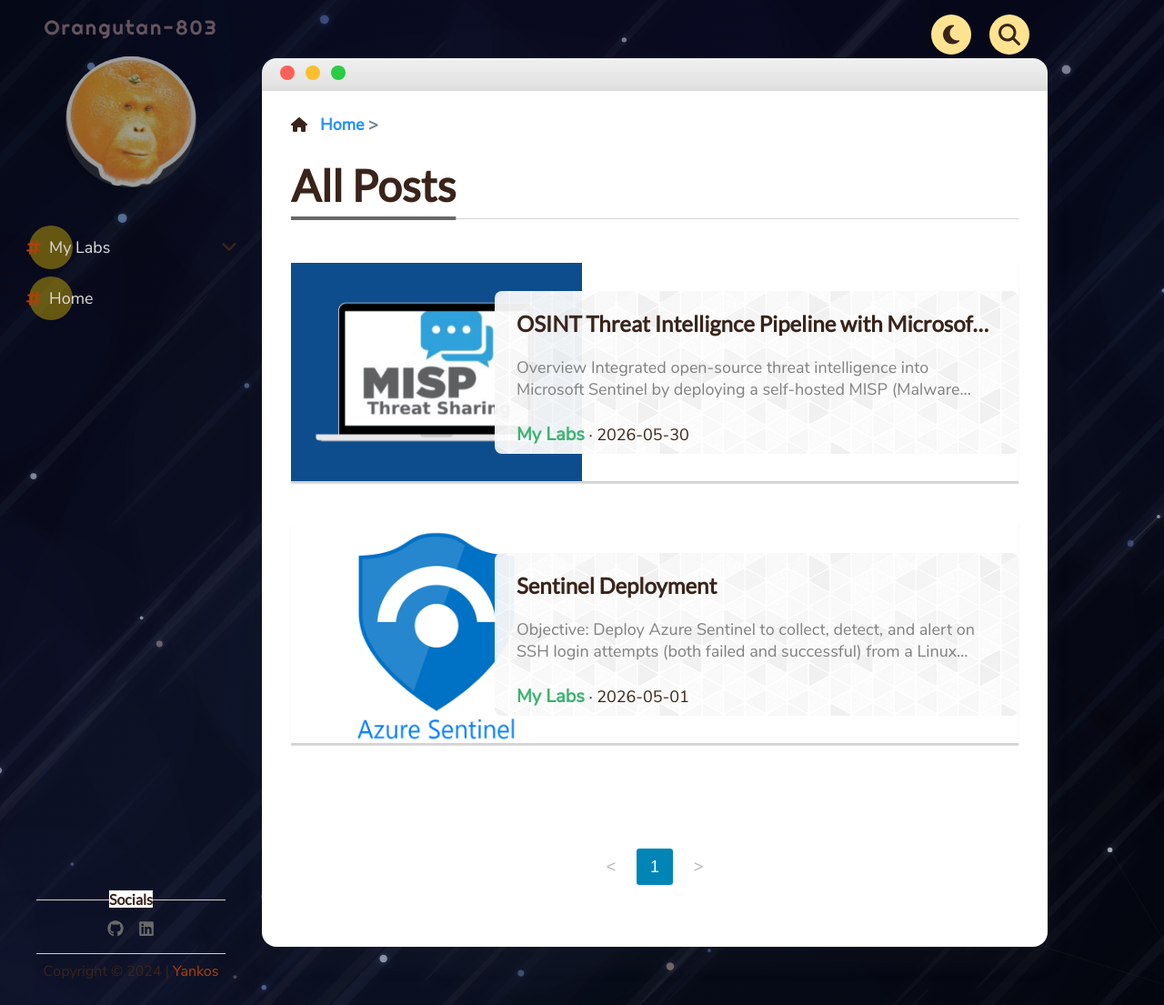
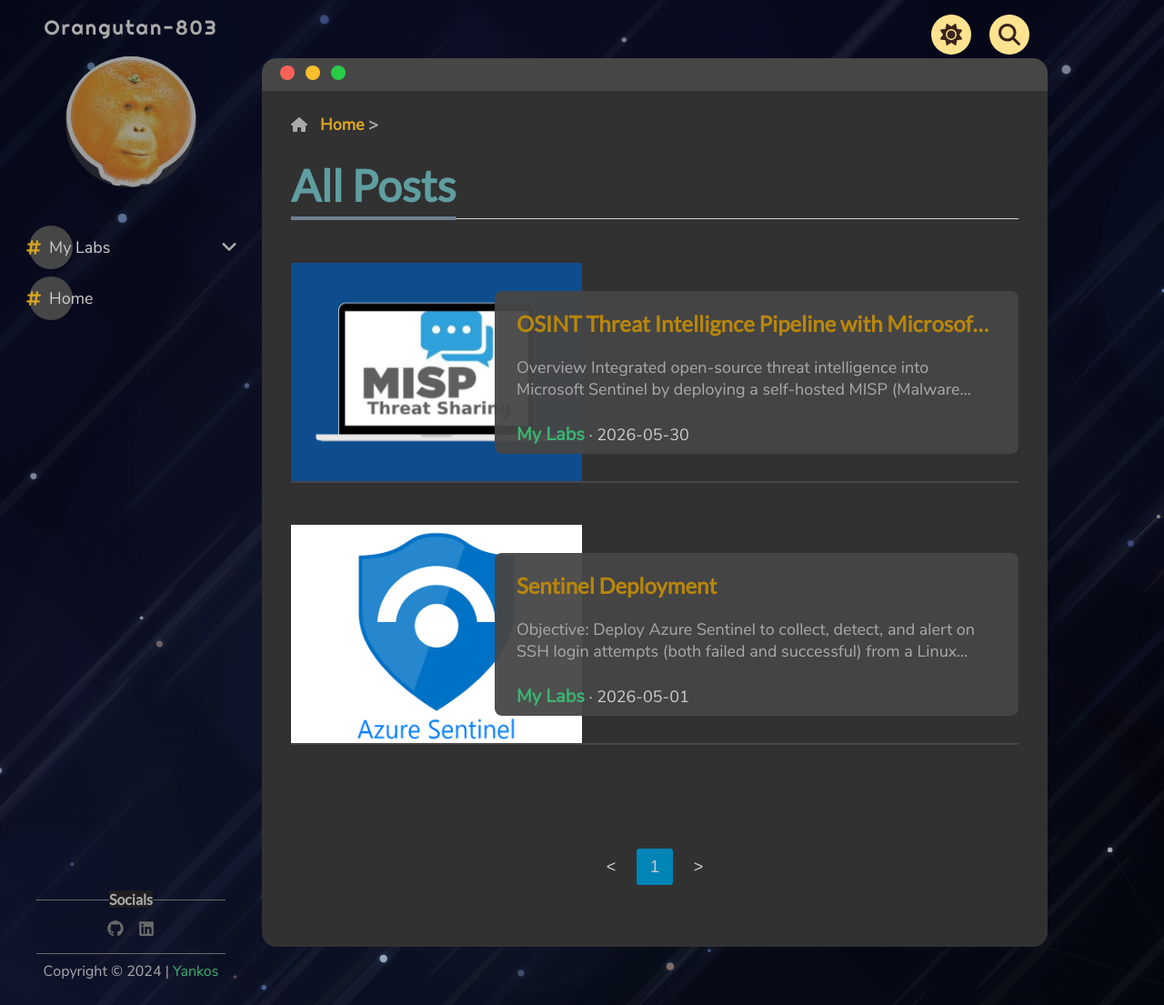
Before and after one commit to Orangutan-803/orangutan-803.github.io, a Jekyll site: the page built from _pages/index.md, in a window 1280 px wide and 1105 px high. Shown: the whole window at 91% size. Built offline with Jekyll 4.4.1, drawn with Linux system fonts in a browser that asks for light colours.

Commit message:
Update head.html

```diff
--- a/_includes/head.html
+++ b/_includes/head.html
@@ -55,6 +55,16 @@
     ]).then(function(){
         document.documentElement.className += " fonts-loaded";
     });
+
+    // Force dark mode and prevent light mode from ever showing
+document.addEventListener('DOMContentLoaded', function() {
+  // Store preference
+  localStorage.setItem('theme', 'dark');
+  // Apply class to <html> or <body> depending on theme implementation
+  document.documentElement.classList.add('dark-theme'); // Adjust class name if needed
+  document.body.classList.add('dark-theme'); // Some themes use body class
+});
+
 </script>
 
 <meta name="baseurl" content="{{ site.baseurl }}">
```
